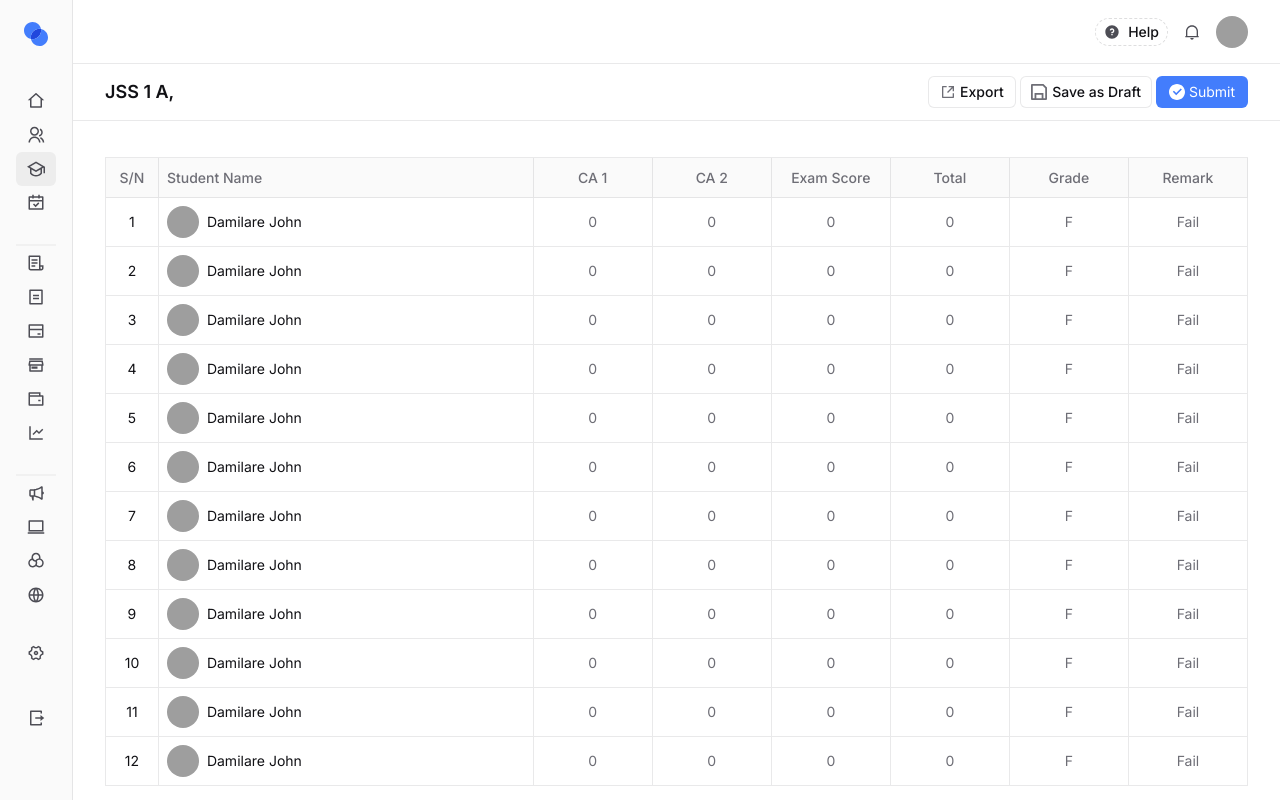
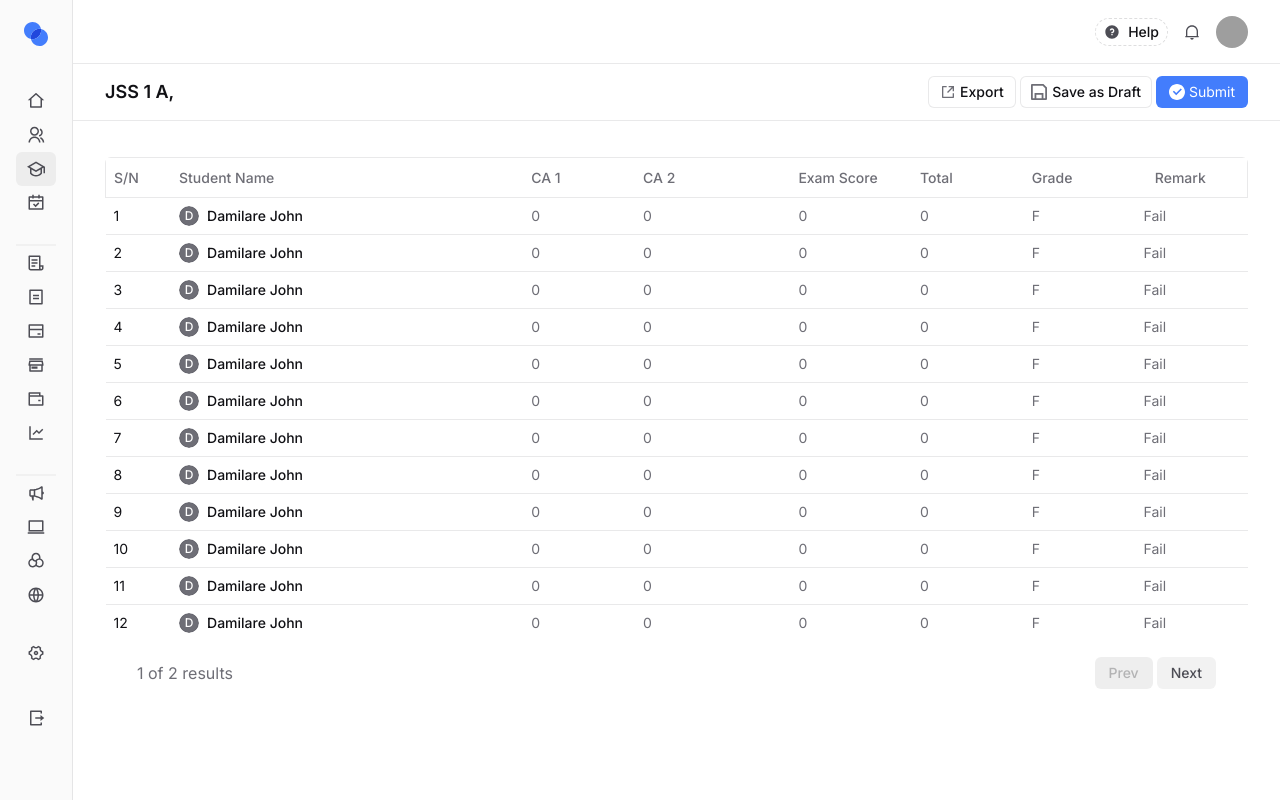
Before and after one commit to digenty/digenty-web, a Next.js app: page /classes-and-subjects/1/add-score in a window 1280 px wide. Built offline with nearby package versions, Linux system fonts and the light colour scheme; grey boxes are pictures that could not be loaded.

Commit message:
Change the old dialog to the new modal resuable , same as the table also ,right now having issue restylying the table

```diff
--- /dev/null
+++ b/src/components/ClassesAndSubjects/Subjects/Score/ScoreColumns.tsx
@@ -0,0 +1,63 @@
+import { ColumnDef } from "@tanstack/react-table";
+
+import { ScoreProps } from "./types";
+import { Avatar } from "@/components/Avatar";
+
+export const scoreColumns: ColumnDef<ScoreProps>[] = [
+  {
+    accessorKey: "S/N",
+    header: () => <div className="text-text-muted text-sm font-medium">S/N</div>,
+    cell: ({ row }) => <span className="text-text-default cursor-pointer text-center text-sm font-normal">{row.index + 1}</span>,
+    size: 48,
+  },
+  {
+    accessorKey: "studentName",
+    header: () => <div className="text-text-muted text-sm font-medium">Student Name</div>,
+    cell: ({ row }) => (
+      <div className="flex items-center justify-between gap-4 lg:pr-10">
+        <div className="flex items-center gap-2">
+          <Avatar username={row.original.studentName} className="size-5" url="" />
+          <span className="text-text-default cursor-pointer pl-0 text-sm font-medium">{row.original.studentName}</span>
+        </div>
+      </div>
+    ),
+    size: 340,
+  },
+  {
+    accessorKey: "ca1Score",
+    header: () => <div className="text-text-muted text-sm font-medium">CA 1</div>,
+    cell: ({ row }) => <span className="text-text-muted cursor-pointer text-sm font-normal">{row.original.ca1Score}</span>,
+    size: 108,
+  },
+  {
+    accessorKey: "ca2Score",
+    header: () => <div className="text-text-muted text-sm font-medium">CA 2</div>,
+    cell: ({ row }) => <span className="text-text-muted cursor-pointer text-sm font-normal">{row.original.ca2Score}</span>,
+    size: 150,
+  },
+  {
+    accessorKey: "examScore",
+    header: () => <div className="text-text-muted text-sm font-medium">Exam Score</div>,
+    cell: ({ row }) => <span className="text-text-muted cursor-pointer text-sm font-normal">{row.original.examScore}</span>,
+    size: 108,
+  },
+
+  {
+    accessorKey: "totalScore",
+    header: () => <div className="text-text-muted text-sm font-medium">Total</div>,
+    cell: ({ row }) => <span className="text-text-muted cursor-pointer text-sm font-normal">{row.original.totalScore}</span>,
+    size: 108,
+  },
+  {
+    accessorKey: "grade",
+    header: () => <div className="text-text-muted text-sm font-medium">Grade</div>,
+    cell: ({ row }) => <span className="text-text-muted cursor-pointer text-sm font-normal">{row.original.grade}</span>,
+    size: 108,
+  },
+  {
+    accessorKey: "remark",
+    header: () => <div className="text-text-muted text-center text-sm font-medium">Remark</div>,
+    cell: ({ row }) => <span className="text-text-muted cursor-pointer text-center text-sm font-normal">{row.original.remark}</span>,
+    size: 108,
+  },
+];
--- a/src/components/ClassesAndSubjects/Subjects/Score/ScoreTable.tsx
+++ b/src/components/ClassesAndSubjects/Subjects/Score/ScoreTable.tsx
@@ -1,22 +1,16 @@
+"use client";
+
 import { Avatar } from "@/components/Avatar";
 import ArrowDown from "@/components/Icons/ArrowDown";
 import ArrowUp from "@/components/Icons/ArrowUp";
 import { Badge } from "@/components/ui/badge";
-import { Table, TableBody, TableCell, TableHead, TableHeader, TableRow } from "@/components/ui/table";
 import React, { useState } from "react";
+import { ScoreProps } from "./types";
 
-type TableProps = {
-  id: number;
-  studentName: string;
-  ca1Score: number;
-  ca2Score: number;
-  examScore: number;
-  totalScore: number;
-  grade: string;
-  remark: string;
-};
+import { scoreColumns } from "./ScoreColumns";
+import { DataTable } from "@/components/DataTable";
 
-const tableData: TableProps = {
+const tableData: ScoreProps = {
   id: 1,
   studentName: "Damilare John",
   ca1Score: 0,
@@ -27,48 +21,31 @@ const tableData: TableProps = {
   remark: "Fail",
 };
 
-const StudentsItem: TableProps[] = Array.from({ length: 12 }, (_, index) => ({
+const StudentsItem: ScoreProps[] = Array.from({ length: 12 }, (_, index) => ({
   ...tableData,
   id: index + 1,
 }));
 
 export default function ScoreTable() {
+  const [page, setPage] = useState(1);
   const [openId, setOpenId] = useState<number | null>(null);
   const handleToggle = (id: number) => setOpenId(prev => (prev == id ? null : id));
 
   return (
     <div className="md:py0 p-4 md:px-8">
       <div className="hidden md:block">
-        <Table className="border-border-default rounded-md border-b">
-          <TableHeader className="border-border-default border-b">
-            <TableRow className="border-border-default text-text-muted bg-bg-subtle rounded-t-sm! border">
-              <TableHead className="border-border-default w-12 border-r border-l text-center">S/N</TableHead>
-              <TableHead className="border-border-default w-85 border-r border-l">Student Name</TableHead>
-              <TableHead className="border-border-default w-27 border-r border-l text-center">CA 1</TableHead>
-              <TableHead className="border-border-default w-27 border-r border-l text-center">CA 2</TableHead>
-              <TableHead className="border-border-default w-27 border-r border-l text-center">Exam Score</TableHead>
-              <TableHead className="border-border-default w-27 border-r border-l text-center">Total</TableHead>
-              <TableHead className="border-border-default w-27 border-r border-l text-center">Grade</TableHead>
-              <TableHead className="border-border-default w-27 border-r border-l text-center">Remark</TableHead>
-            </TableRow>
-          </TableHeader>
-          <TableBody>
-            {StudentsItem.map(student => (
-              <TableRow key={student.id} className="border-border-default text-text-muted text-sm">
-                <TableCell className="border-border-default text-text-default border-r border-l text-center">{student.id}</TableCell>
-                <TableCell className="text-text-default flex items-center gap-2">
-                  <Avatar username="Damilare John" /> {student.studentName}
-                </TableCell>
-                <TableCell className="border-border-default border-r border-l text-center">{student.ca1Score}</TableCell>
-                <TableCell className="border-border-default border-r border-l text-center">{student.ca2Score}</TableCell>
-                <TableCell className="border-border-default border-r border-l text-center">{student.examScore}</TableCell>
-                <TableCell className="border-border-default border-r border-l text-center">{student.totalScore}</TableCell>
-                <TableCell className="border-border-default border-r border-l text-center">{student.grade}</TableCell>
-                <TableCell className="border-border-default border-r border-l text-center">{student.remark}</TableCell>
-              </TableRow>
-            ))}
-          </TableBody>
-        </Table>
+        <DataTable
+          pageSize={10}
+          clickHandler={() => {}}
+          rowSelection={{}}
+          setRowSelection={() => {}}
+          onSelectRows={() => {}}
+          columns={scoreColumns}
+          data={StudentsItem}
+          totalCount={StudentsItem.length}
+          page={page}
+          setCurrentPage={setPage}
+        />
       </div>
 
       <ul className="flex flex-col gap-3 md:hidden">
--- a/src/components/ClassesAndSubjects/Subjects/Score/ScoresHeader.tsx
+++ b/src/components/ClassesAndSubjects/Subjects/Score/ScoresHeader.tsx
@@ -12,7 +12,7 @@ export default function ScoresHeader() {
   const subject = searchParams.get("subject");
   return (
     <>
-      <SubmitScoreModal open={openModal} onOpenChange={setOpenModal} />
+      {openModal && <SubmitScoreModal open={openModal} onOpenChange={setOpenModal} />}
       <div className="border-border-default border-b md:p-0">
         <div className="flex flex-col md:flex-row md:items-center md:justify-between md:px-8 md:py-3">
           <h2 className="text-text-default p-4 text-lg font-semibold md:p-0">JSS 1 A, {subject}</h2>
--- a/src/components/ClassesAndSubjects/Subjects/Score/SubmitScoreModal.tsx
+++ b/src/components/ClassesAndSubjects/Subjects/Score/SubmitScoreModal.tsx
@@ -1,6 +1,7 @@
+import { Modal } from "@/components/Modal";
 import { Button } from "@/components/ui/button";
-import { DialogContent, DialogDescription, DialogFooter, DialogHeader, DialogTitle } from "@/components/ui/dialog";
-import { Dialog } from "@radix-ui/react-dialog";
+import { DialogDescription } from "@/components/ui/dialog";
+
 import React from "react";
 
 type SubmitScoreModalProps = {
@@ -10,12 +11,21 @@ type SubmitScoreModalProps = {
 
 export default function SubmitScoreModal({ open, onOpenChange }: SubmitScoreModalProps) {
   return (
-    <Dialog open={open} onOpenChange={onOpenChange}>
-      <DialogContent className="border-border-default bg-bg-card fixed w-full rounded-md border p-0 shadow-sm md:w-138">
-        <DialogHeader className="bg-bg-card-subtle border-border-default rounded-t-xl border-b px-4 py-3 text-left">
-          <DialogTitle className="text-text-default text-base font-semibold">Submit Subject Scores?</DialogTitle>
-        </DialogHeader>
-
+    <>
+      <Modal
+        open={open}
+        setOpen={onOpenChange}
+        className="block"
+        title="Submit Subject Scores"
+        ActionButton={
+          <Button
+            onClick={() => onOpenChange(false)}
+            className="text-text-white-default bg-bg-state-primary hover:bg-bg-state-primary/90! h-7! rounded-md px-2 py-1 text-sm"
+          >
+            Submit Request
+          </Button>
+        }
+      >
         <div className="flex flex-col gap-4 px-5 py-4">
           <DialogDescription className="text-text-subtle text-sm font-normal">
             Are you sure you want to submit the scores for Mathematics (SS2B)?
@@ -28,16 +38,7 @@ export default function SubmitScoreModal({ open, onOpenChange }: SubmitScoreModa
             </p>
           </div>
         </div>
-
-        <DialogFooter className="border-border-default flex items-center justify-between border-t px-4 py-3">
-          <Button variant="secondary" className="bg-bg-state-soft text-text-subtle rounded-sm px-2 py-1 text-sm">
-            Cancel
-          </Button>
-          <Button className="text-text-white-default bg-bg-state-primary hover:bg-bg-state-primary/90! rounded-sm px-2 py-1 text-sm">
-            Submit Scores
-          </Button>
-        </DialogFooter>
-      </DialogContent>
-    </Dialog>
+      </Modal>
+    </>
   );
 }
--- /dev/null
+++ b/src/components/ClassesAndSubjects/Subjects/Score/types.ts
@@ -0,0 +1,10 @@
+export type ScoreProps = {
+  id: number;
+  studentName: string;
+  ca1Score: number;
+  ca2Score: number;
+  examScore: number;
+  totalScore: number;
+  grade: string;
+  remark: string;
+};
```
